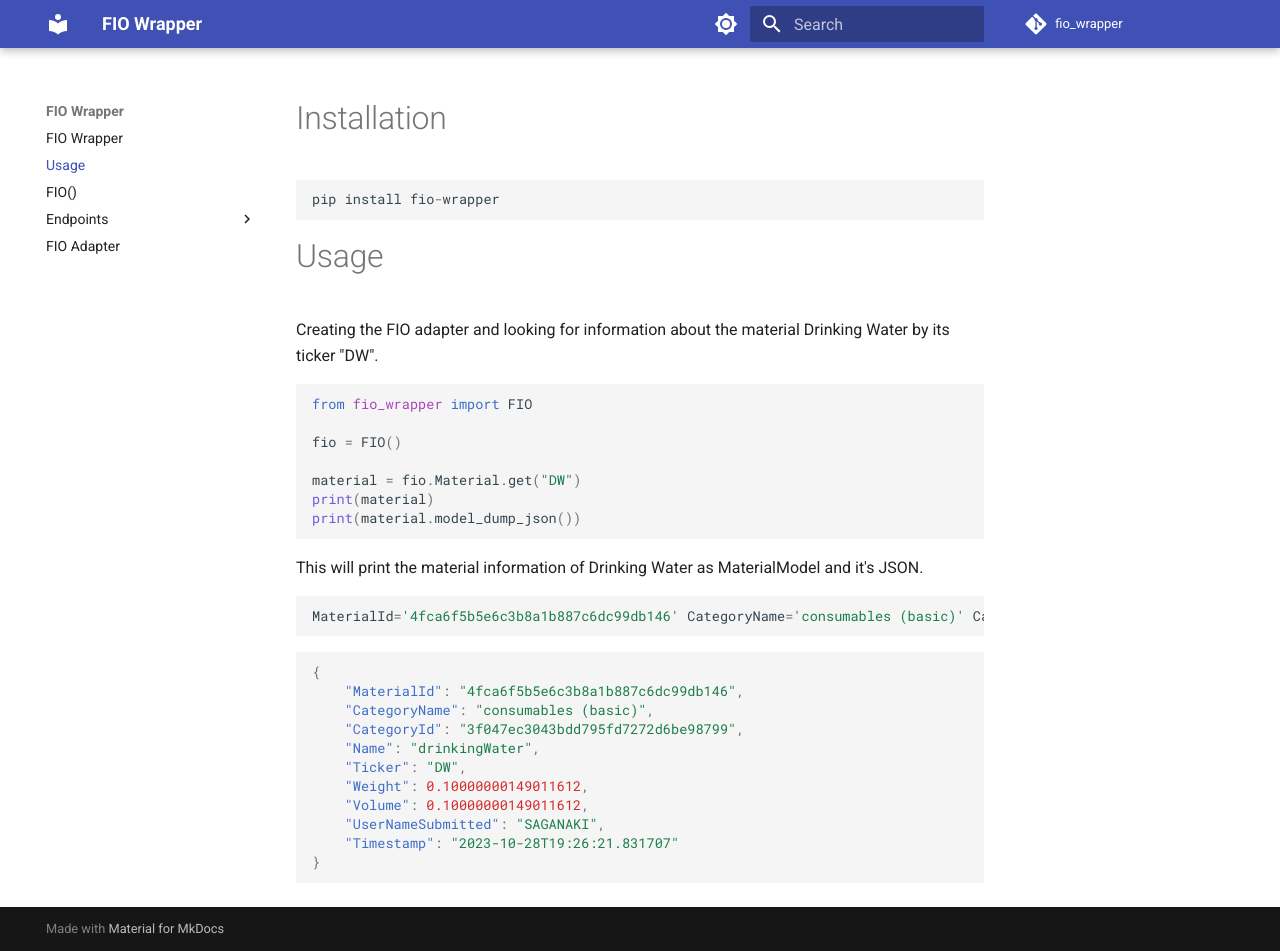
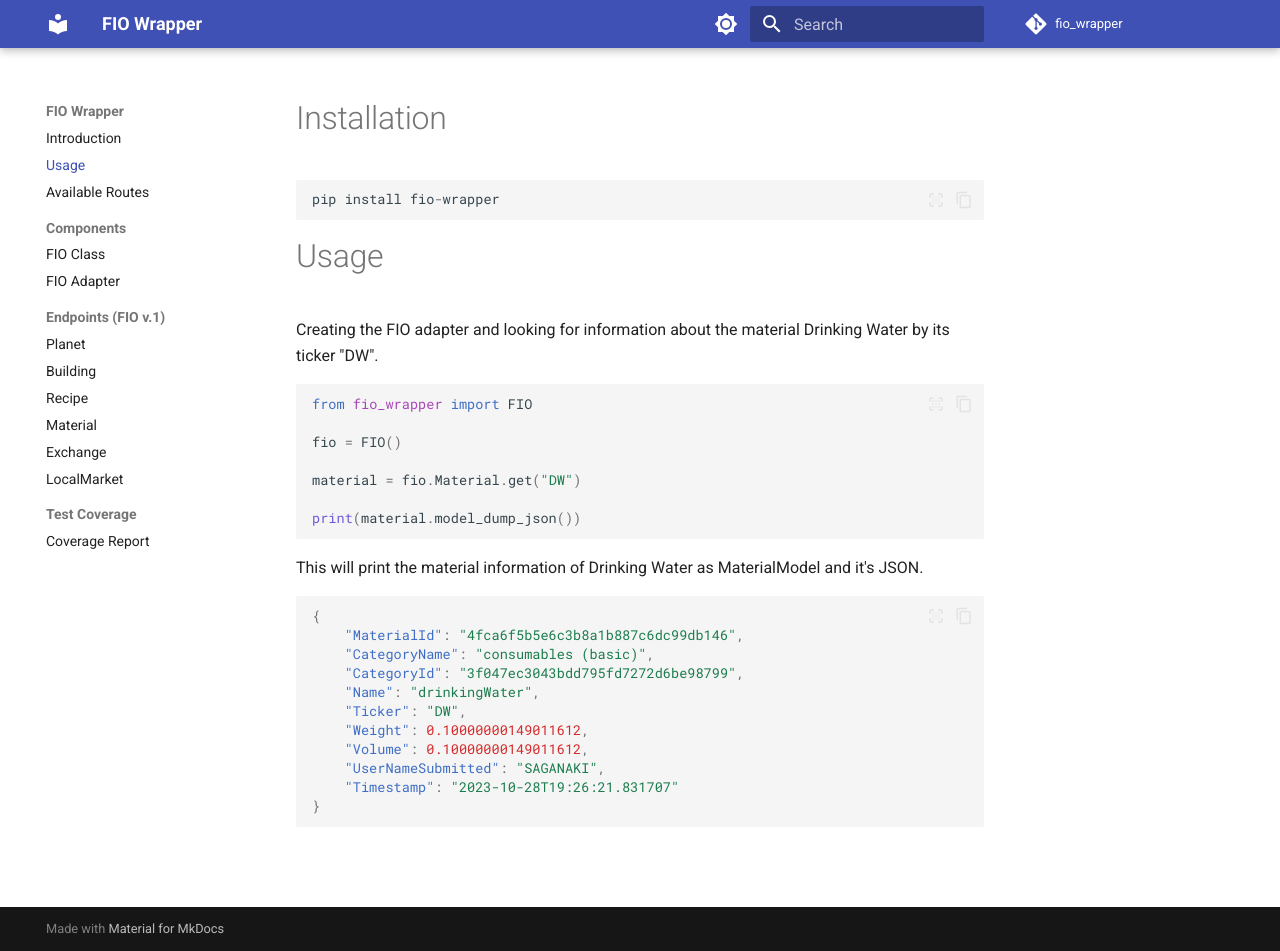
Before and after one commit to PRUNplanner/fio_wrapper, an MkDocs documentation site: the page built from docs/usage.md, in a window 1280 px wide and 951 px high. Built offline with MkDocs 1.6.1 and Material for MkDocs 9.7.7, drawn with Linux system fonts in a browser that asks for light colours; comment, search, counter and statistics services are not loaded.

Commit message:
#5 Enhance documentation

````diff
--- a/docs/usage.md
+++ b/docs/usage.md
@@ -11,14 +11,11 @@ from fio_wrapper import FIO
 fio = FIO()
 
 material = fio.Material.get("DW")
-print(material)
+
 print(material.model_dump_json())
 ```
 
 This will print the material information of Drinking Water as MaterialModel and it's JSON.
-```python
-MaterialId='4fca6f5b5e6c3b8a1b887c6dc99db146' CategoryName='consumables (basic)' CategoryId='3f047ec3043bdd795fd7272d6be98799' Name='drinkingWater' Ticker='DW' Weight=0.10000000149011612 Volume=0.10000000149011612 UserNameSubmitted='SAGANAKI' Timestamp=datetime.datetime(2023, 10, 28, 19, 26, 21, 831707)
-```
 
 ```json
 {
--- a/mkdocs.yml
+++ b/mkdocs.yml
@@ -4,8 +4,10 @@ repo_url: "https://github.com/jplacht/fio_wrapper"
 
 theme:
   name: "material"
+  plugins:
+    - optimize
+    - typeset
   palette:
-
   # Palette toggle for light mode
   - media: "(prefers-color-scheme: light)"
     scheme: light
@@ -19,6 +21,17 @@ theme:
     toggle:
       icon: material/brightness-4
       name: Switch to light mode
+  features:
+  - search.suggest
+  - search.highlight
+  - content.tabs.link
+  - navigation.indexes
+  - content.tooltips
+  - navigation.path
+  - content.code.annotate
+  - content.code.copy
+  - content.code.select
+  - navigation.sections
 
 plugins:
   - mkdocstrings:
@@ -28,22 +41,52 @@ plugins:
           options:
             show_source: false
             show_bases: false
+            show_root_heading: true
+            show_if_no_docstring: true
+            inherited_members: true
+            members_order: source
+            separate_signature: true
+            unwrap_annotated: true
+            filters: ["!^_"]
+            merge_init_into_class: true
+            docstring_section_style: table
+            signature_crossrefs: true
+            show_symbol_type_heading: true
+            show_symbol_type_toc: true
   - search
+  - coverage:
+      page_name: coverage  # default
+      html_report_dir: coverage  # default
 
 markdown_extensions:
+  - abbr
+  - attr_list
   - pymdownx.highlight:
       anchor_linenums: true
+      line_spans: __span
+      pygments_lang_class: true
+  - pymdownx.inlinehilite
+  - pymdownx.snippets
   - pymdownx.superfences
+  - pymdownx.critic
+  - pymdownx.caret
+  - pymdownx.keys
+  - pymdownx.mark
+  - pymdownx.tilde
 
 nav:
-  - FIO Wrapper: index.md
+  - Introduction: index.md
   - Usage: usage.md
-  - FIO(): fio.md
-  - Endpoints:
+  - Available Routes: 'routes.md'
+  - Components:
+    - FIO Class: fio.md
+    - FIO Adapter: fio_adapter.md
+  - Endpoints (FIO v.1):
     - Planet: 'endpoints/planet.md'
     - Building: 'endpoints/building.md'
     - Recipe: 'endpoints/recipe.md'
     - Material: 'endpoints/material.md'
     - Exchange: 'endpoints/exchange.md'
     - LocalMarket: 'endpoints/localmarket.md'
-  - FIO Adapter: fio_adapter.md
+  - Test Coverage:
+    - Coverage Report: coverage.md
--- a/pyproject.toml
+++ b/pyproject.toml
@@ -36,3 +36,4 @@ optional = true
 mkdocs = "^1.5.3"
 mkdocstrings = {extras = ["python"], version = "^0.23.0"}
 mkdocs-material = "^9.4.7"
+mkdocs-coverage = "^1.0.0"
````
Also changed, not shown: README.md (+1 -40 lines), docs/index.md (+7 -0 lines), docs/routes.md (added, +38 -0 lines), 4 other files.
